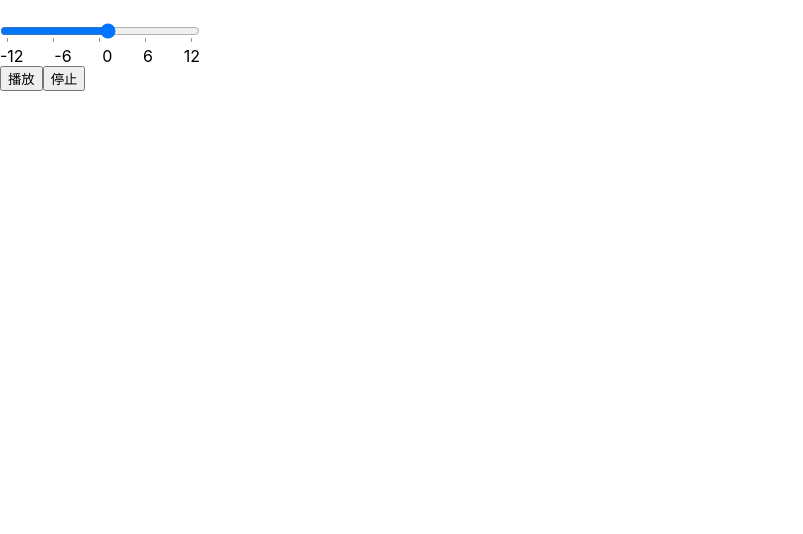
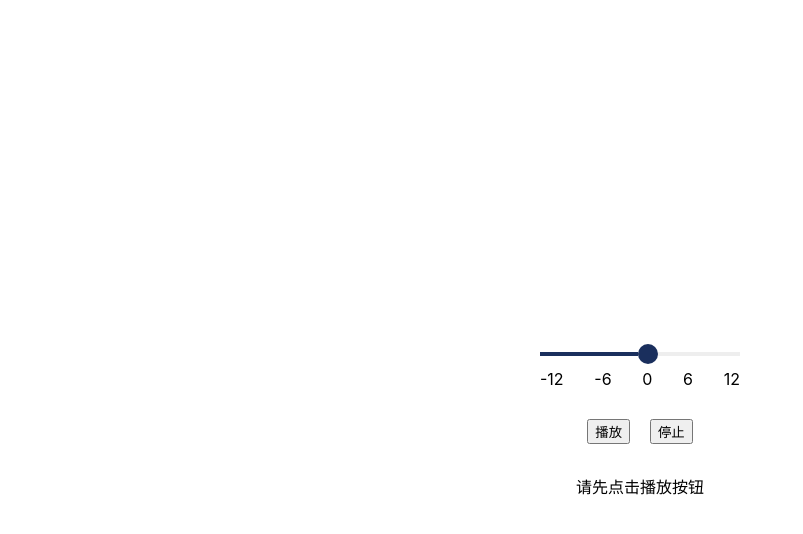
Before and after one commit to wangfeixiang1997/audio-context-demo, a React (Create React App) app: page / in a window 1280 px wide. Shown: the top 534 px of the page, without its empty margins (0-803 px from the left). Built offline with nearby package versions, Linux system fonts and the light colour scheme.

Commit message:
修改样式

```diff
--- a/src/App.css
+++ b/src/App.css
@@ -51,3 +51,31 @@ input[type="range"] {
   width: 200px;
   margin: 0;
 }
+
+[type="range"] {
+  -webkit-appearance: none;
+  appearance: none;
+  margin: 0;
+  outline: 0;
+  background-color: transparent;
+  width: 500px;
+}
+[type="range"]::-webkit-slider-runnable-track {
+  height: 4px;
+  background: #eee;
+}
+[type="range" i]::-webkit-slider-container {
+  height: 20px;
+  overflow: hidden;
+}
+[type="range"]::-webkit-slider-thumb {
+  -webkit-appearance: none;
+  appearance: none;
+  width: 20px;
+  height: 20px;
+  border-radius: 50%;
+  background-color: #1a2f5d;
+  border: 1px solid transparent;
+  margin-top: -8px;
+  border-image: linear-gradient(#1a2f5d,#1a2f5d) 0 fill / 8 20 8 0 / 0px 0px 0 2000px;
+}
--- a/src/App.js
+++ b/src/App.js
@@ -139,10 +139,23 @@ const App = () => {
   }
 
   return (
-    <div>
+    <div style={{
+      width: '100vw',
+      height: '100vh',
+      display: 'flex',
+      justifyContent: 'center',
+      alignItems: 'center'
+    }}>
+      <div
+        style={{
+          display: 'flex',
+          flexDirection: 'column',
+          alignItems: 'center'
+        }}
+      >
         <audio ref={getAudioRef} crossOrigin="anonymous" id="audio" src={mp3}></audio>
         <canvas width={300} height={10} ref={getCanvasRef} id="canvas"></canvas>
-      <div>
+        <div style={{ marginTop: '30px' }}>
           <input
             onChange={(e) => { inputRangeChange(e.target.value) }}
             type="range"
@@ -161,9 +174,12 @@ const App = () => {
             <option value="12" label="12"></option>
           </datalist>
         </div>
-
+        <div style={{ marginTop: '30px' }}>
           <button style={{ cursor: 'pointer' }} onClick={handleClickPlay}>播放</button>
-      <button style={{ cursor: 'pointer' }} onClick={stopCanvas}>停止</button>
+          <button style={{ cursor: 'pointer', marginLeft: '20px' }} onClick={stopCanvas}>停止</button>
+        </div>
+        <div style={{ marginTop: '30px' }}>请先点击播放按钮</div>
+      </div>
     </div>
   );
 }
```
Lines whose indentation alone changed are shown as unchanged.
